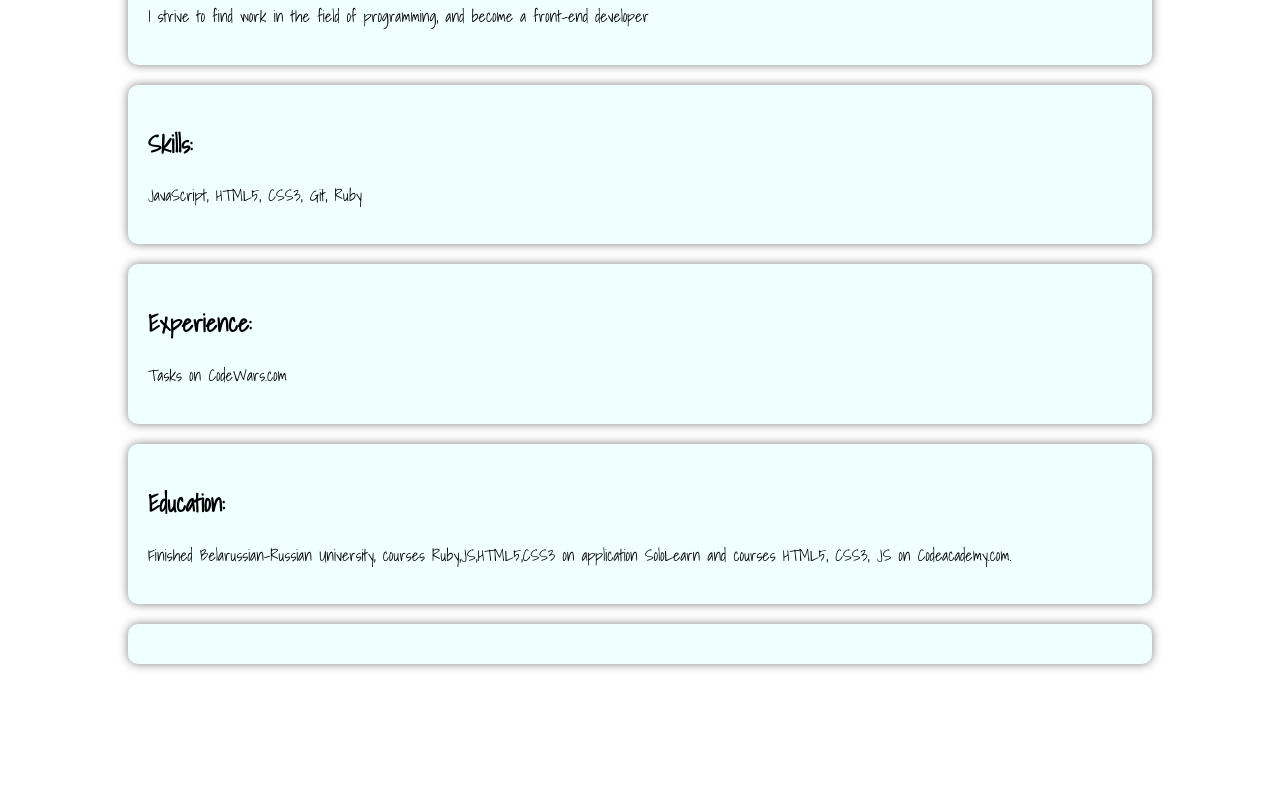
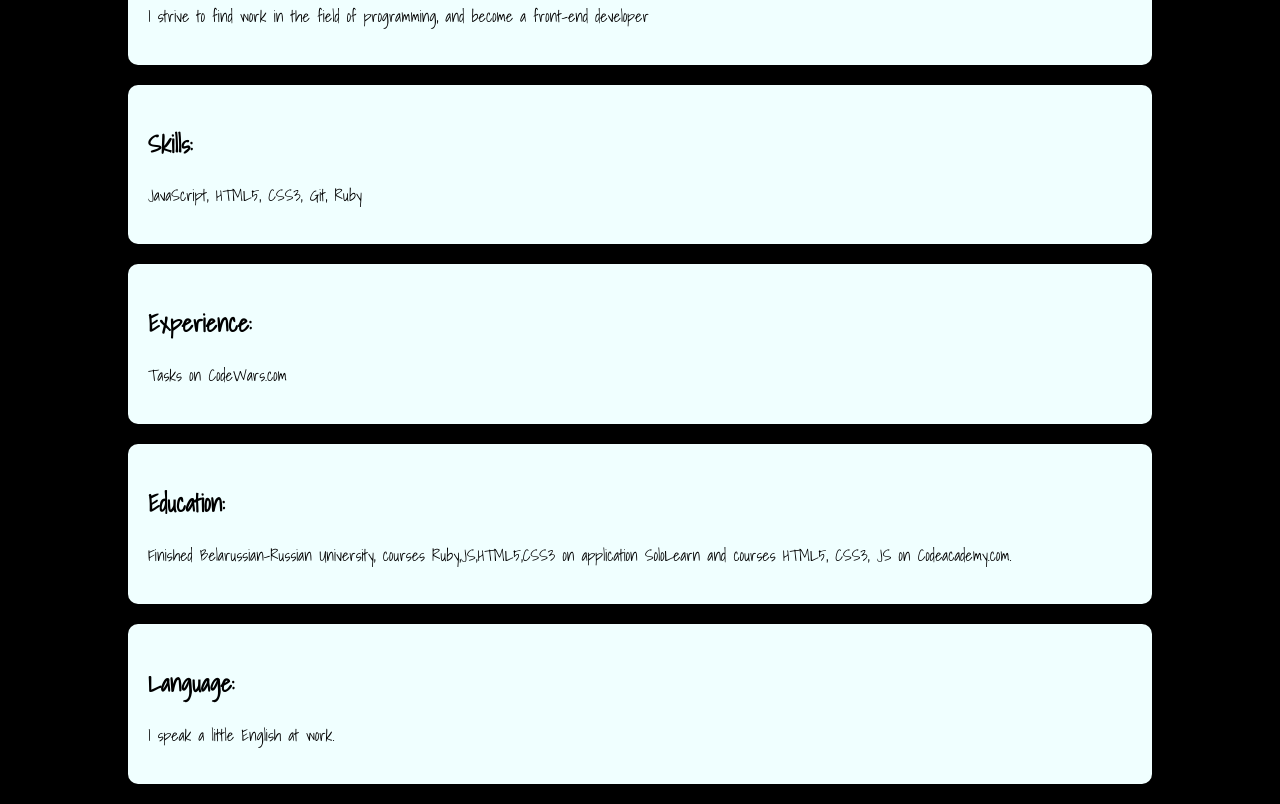
Before and after one commit to dmsomov/rsschool-codejam1-cv, a plain HTML site: page index.html in a window 1280 px wide. Shown: the part 846-1650 px from the top of the page. Before the commit the page ends 1530 px from the top, so only its background shows below. Drawn offline with Linux system fonts and the light colour scheme.

Commit message:
style: change background-color

```diff
--- a/CSS/style.css
+++ b/CSS/style.css
@@ -19,3 +19,7 @@ border-radius: 10px;
 box-shadow: 0 0 10px rgba(0,0,0,0.5);
 font-family: 'ShadowsIntoLight';
 }
+body {
+	background-color: #000000;
+
+}
--- a/index.html
+++ b/index.html
@@ -44,13 +44,11 @@
 		</section>
 
 		<section class="language">
-
+			<h2>Language:</h2>
+			<p>I speak a little English at work.</p>
 		</section>
 
-		<footer>
 
-
-		</footer>
 
 	</div>
 
```
